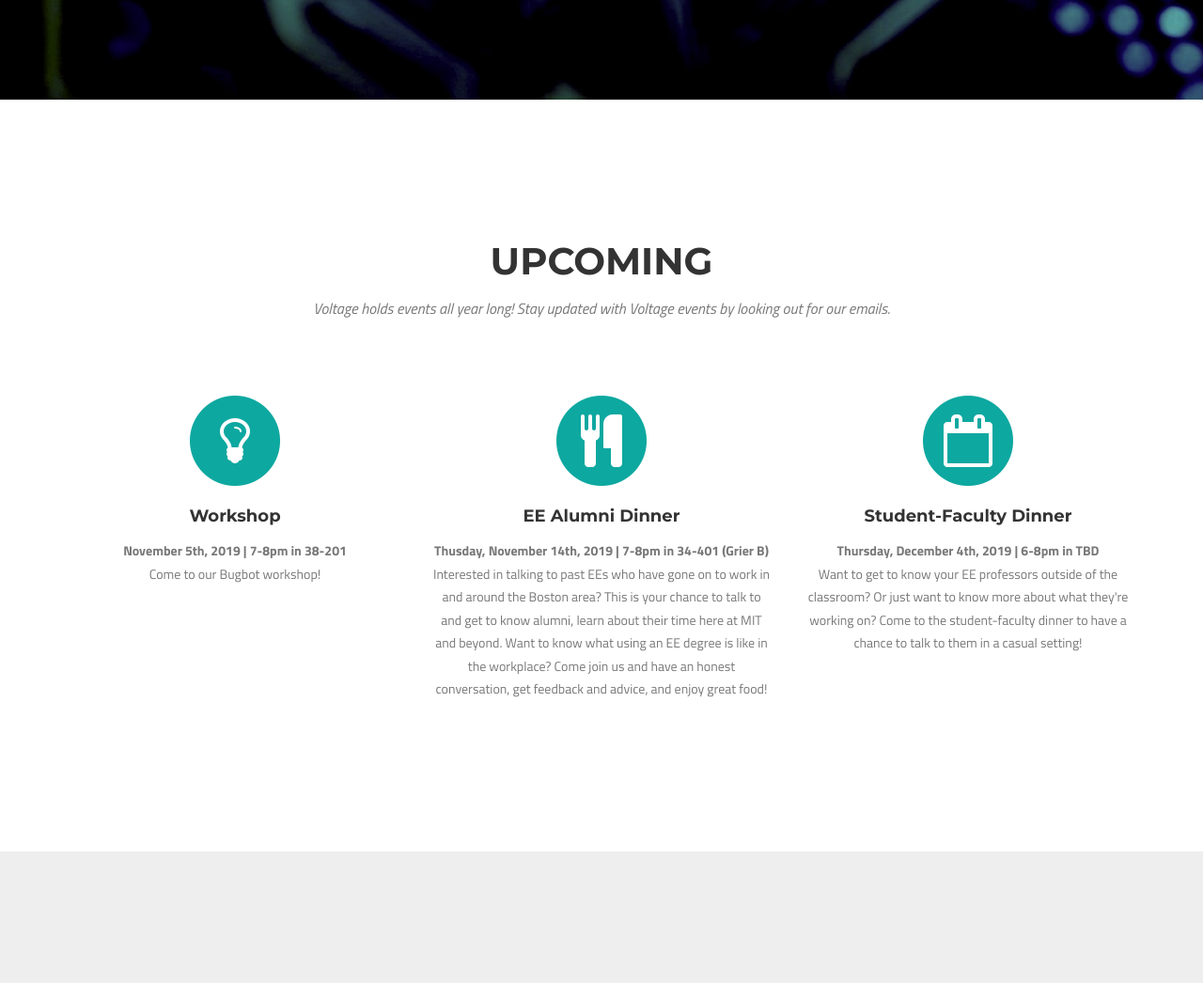
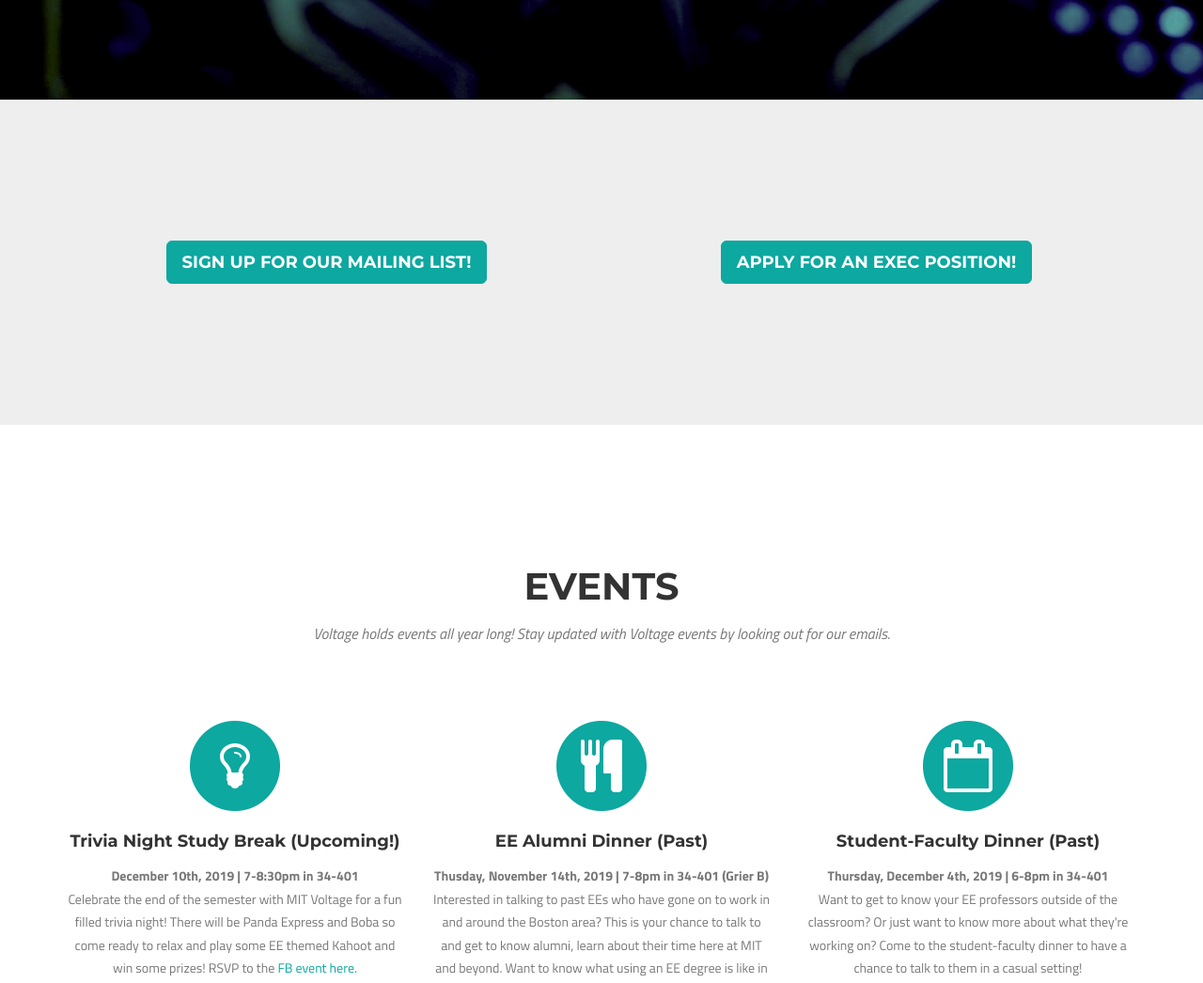
Before and after one commit to pshirlyn/voltage, a website: page index.html in a window 1280 px wide. Shown: the part 584-1630 px from the top of the page at 94% size. Drawn offline with nearby package versions, Linux system fonts and the light colour scheme.

Commit message:
updated events and added forms

```diff
--- a/index.html
+++ b/index.html
@@ -89,12 +89,26 @@
         </div>
     </header>
 
+    <!-- Announcements -->
+    <section id="announcements" class="bg-light-gray">
+        <div class="container">
+                <div class="row text-center">
+                    <div class="col-md-6">
+                        <a type="button" class="btn btn-lg btn-primary" href="https://forms.gle/VUwcKdCbTS8nJMTg8">Sign up for our mailing list!</a>
+                    </div>
+                    <div class="col-md-6">
+                        <a type="button" class="btn btn-lg btn-primary" href="https://forms.gle/vKGMD8GiKfHVsrDq8">Apply for an exec position!</a>
+                    </div>
+                </div>
+            </div>
+        </section>
+
     <!-- Services Section -->
     <section id="services">
         <div class="container">
             <div class="row">
                 <div class="col-lg-12 text-center">
-                    <h2 class="section-heading">Upcoming</h2>
+                    <h2 class="section-heading">Events</h2>
                     <h3 class="section-subheading text-muted">Voltage holds events all year long! Stay updated with Voltage events by looking out for our emails.</h3>
                 </div>
             </div>
@@ -104,10 +118,10 @@
                         <i class="fa fa-circle fa-stack-2x text-primary"></i>
                         <i class="fa fa-lightbulb-o fa-stack-1x fa-inverse"></i>
                     </span>
-                    <h4 class="service-heading">Workshop</h4>
+                    <h4 class="service-heading">Trivia Night Study Break (Upcoming!)</h4>
                     <p class="text-muted">
-                        <strong>November 5th, 2019 | 7-8pm in 38-201</strong>
-                        <br> Come to our Bugbot workshop!
+                        <strong>December 10th, 2019 | 7-8:30pm in 34-401</strong>
+                        <br> Celebrate the end of the semester with MIT Voltage for a fun filled trivia night! There will be Panda Express and Boba so come ready to relax and play some EE themed Kahoot and win some prizes! RSVP to the <a href="https://www.facebook.com/events/716860048820432/">FB event here.</a>
                     </p>
                 </div>
                 <div class="col-md-4">
@@ -115,7 +129,7 @@
                         <i class="fa fa-circle fa-stack-2x text-primary"></i>
                         <i class="fa fa-cutlery fa-stack-1x fa-inverse"></i>
                     </span>
-                    <h4 class="service-heading">EE Alumni Dinner</h4>
+                    <h4 class="service-heading">EE Alumni Dinner (Past)</h4>
                     <p class="text-muted">
                         <strong>Thusday, November 14th, 2019 | 7-8pm in 34-401 (Grier B)</strong>
                         <br>
@@ -127,9 +141,9 @@
                         <i class="fa fa-circle fa-stack-2x text-primary"></i>
                         <i class="fa fa-calendar-o fa-stack-1x fa-inverse"></i>
                     </span>
-                    <h4 class="service-heading">Student-Faculty Dinner</h4>
+                    <h4 class="service-heading">Student-Faculty Dinner (Past)</h4>
                     <p class="text-muted">
-                        <strong>Thursday, December 4th, 2019 | 6-8pm in TBD</strong>
+                        <strong>Thursday, December 4th, 2019 | 6-8pm in 34-401</strong>
                         <br>
                         Want to get to know your EE professors outside of the classroom? Or just want to know more about what they're working on? Come to the student-faculty dinner to have a chance to talk to them in a casual setting!
                     </p>
```
